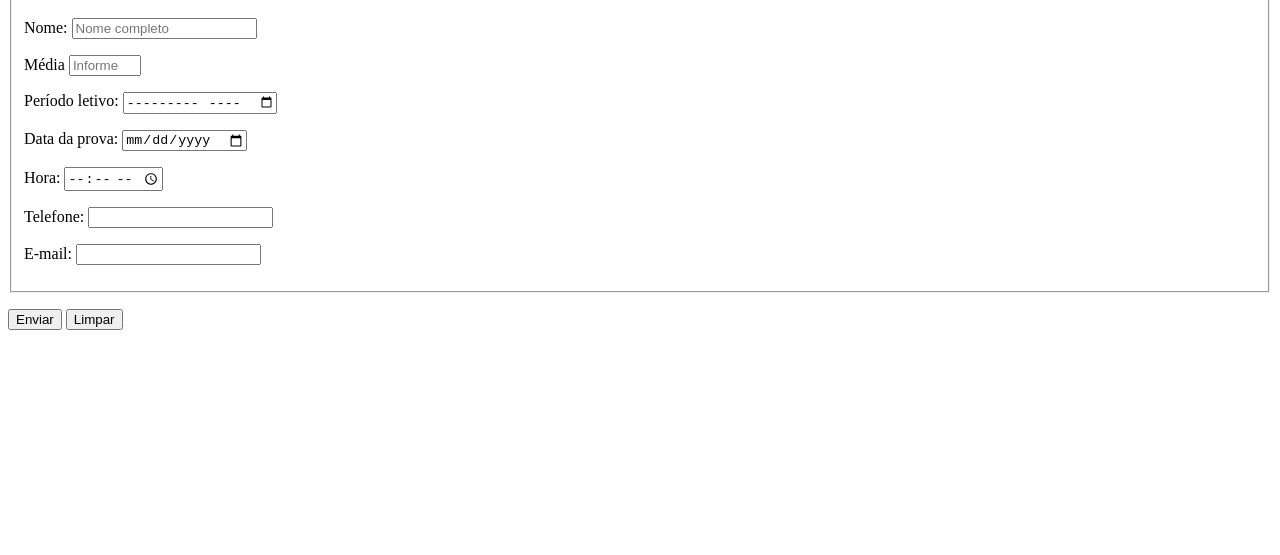
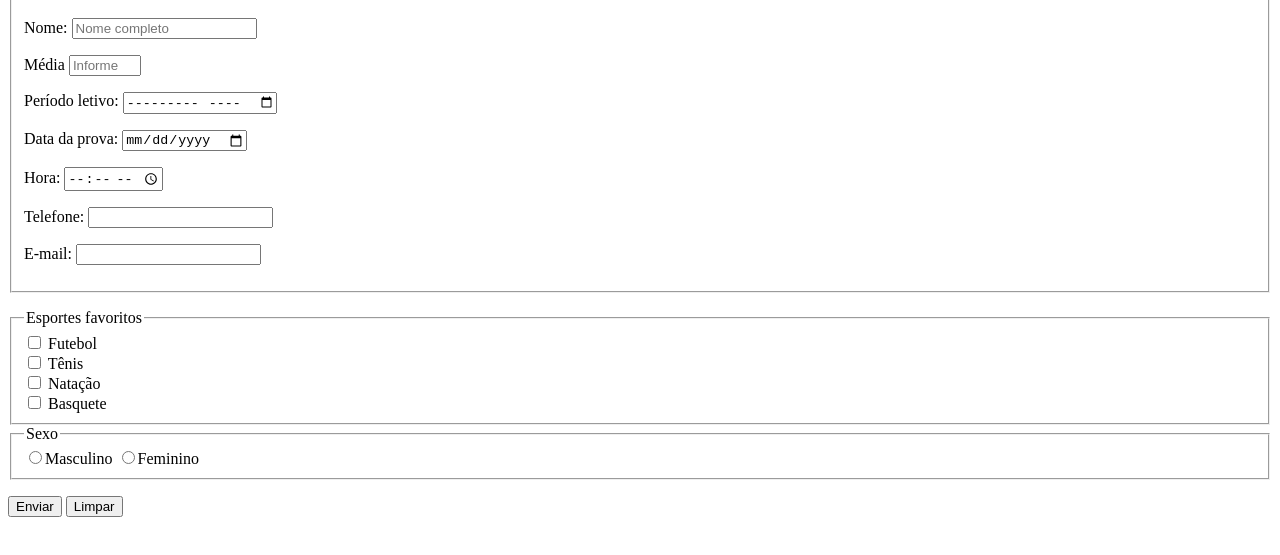
Before and after one commit to JoaoSilvaJS/html-css, a plain HTML site: page execicios/ex025/form003.html in a window 1280 px wide. Shown: the part 101-656 px from the top of the page. Drawn offline with Linux system fonts and the light colour scheme.

Commit message:
Update form003.html

```diff
--- a/execicios/ex025/form003.html
+++ b/execicios/ex025/form003.html
@@ -40,9 +40,25 @@
             </p>
         </fieldset>
         <p>
-            <input type="submit" value="Enviar">
-            <input type="reset" value="Limpar">
-        </p>
+       </p>
+        <fieldset>
+            <legend>Esportes favoritos</legend>
+
+            <input type="checkbox" name="esfut" id="iesfut"><label for="iesfut"> Futebol</label><br>
+            <input type="checkbox" name="esten" id="iesten"><label for="iesten"> Tênis</label><br>
+            <input type="checkbox" name="esnat" id="iesnat"><label for="iesnat"> Natação</label><br>
+            <input type="checkbox" name="esbas" id="iesbas"><label for="iesbas"> Basquete</label><br>
+
+        </fieldset>
+        <fieldset>
+            <legend>Sexo</legend>
+            <input type="radio" name="sexo" id="isxmas" value="M"><label for="isxmas">Masculino</label>
+            <input type="radio" name="sexo" id="isxfem" value="F"><label for="isxfem">Feminino</label>
+        </fieldset>
+            <p>
+                <input type="submit" value="Enviar">
+                <input type="reset" value="Limpar">
+            </p>
     </form>
 </body>
 </html>
```
